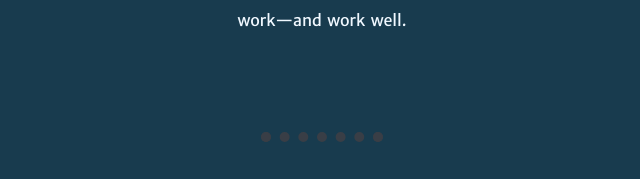
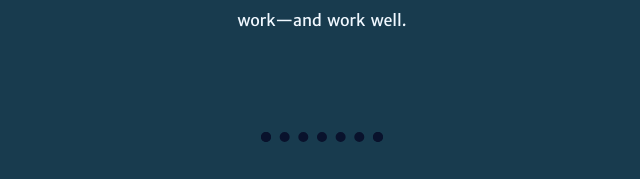
Before and after one commit to Mugdho10/CSS-Profile, a plain HTML site: page index.html in a window 1280 px wide. Shown: the part 1520-1699 px from the top of the page, 318-958 px from the left. Drawn offline with Linux system fonts and the light colour scheme.

```diff
--- a/CSS/styles.css
+++ b/CSS/styles.css
@@ -68,6 +68,12 @@ span {
     position: contain;
     height: 300px;
     padding: 60px 0 0 0;
+}
+
+.profile-hr {
+    border: dotted 10px #09122C;
+    border-bottom: 0;
+    width: 8%;
 }
 
 .my-pic {
@@ -157,7 +163,7 @@ span {
     word-spacing: 2.5px;
     font-weight: normal;
     font-size: 1rem;
-    padding: 20px;
+    padding: 0 30px 0 30px;
 }
 
 
--- a/index.html
+++ b/index.html
@@ -37,7 +37,7 @@
             </p>
         </div>
 
-        <hr>
+        <hr class="profile-hr">
 
         <div class="skills">
 
```
